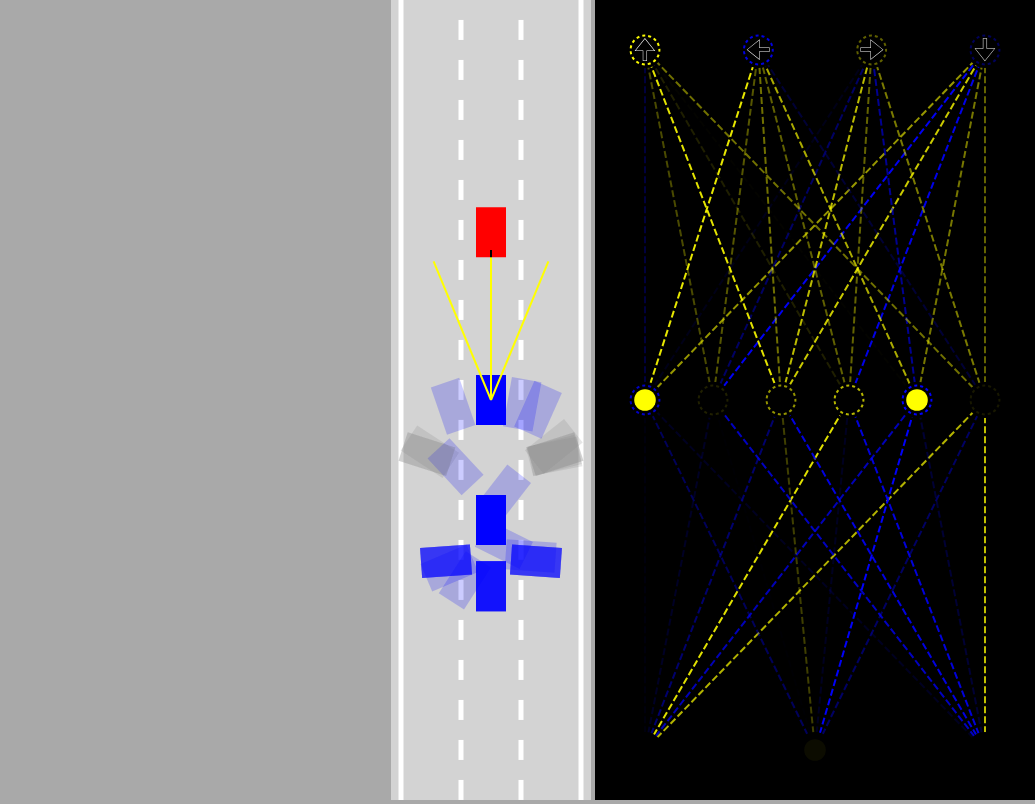
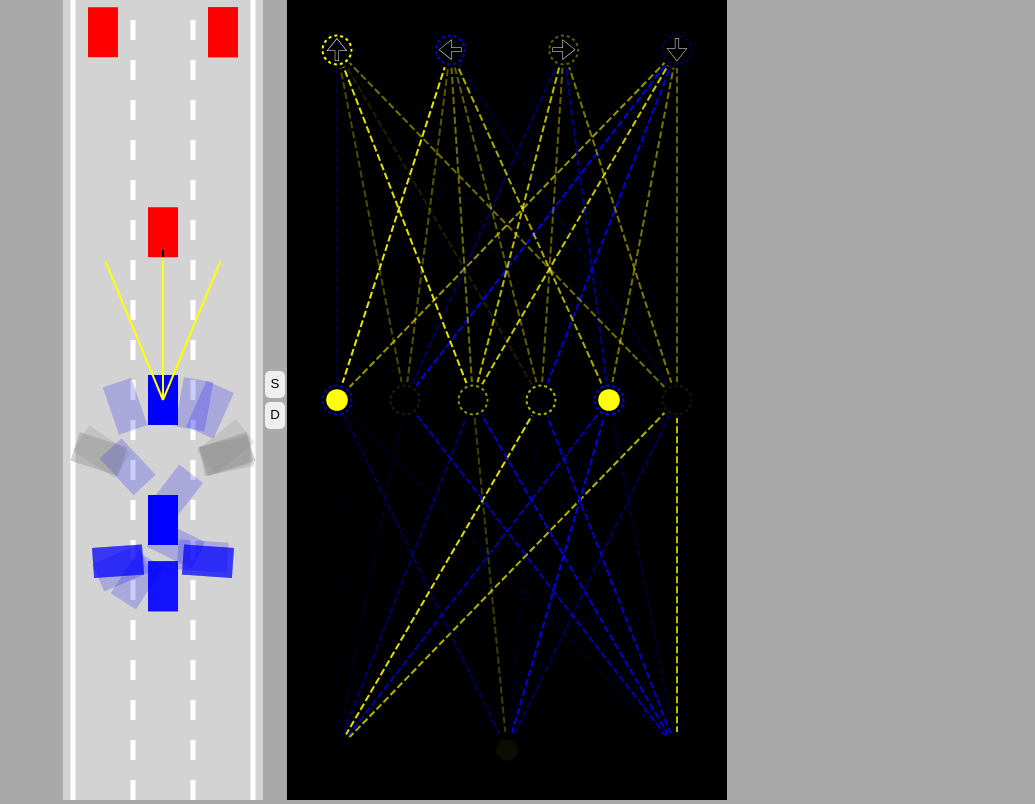
Before and after one commit to imestin/SelfDrivingCar, a plain HTML site: page index.html in a window 1280 px wide. Shown: the whole page, without its empty margins (245-1280 px from the left). Drawn offline with Linux system fonts and the light colour scheme; animation ran at ten frames a second.

Commit message:
Adds mutation

```diff
--- a/index.html
+++ b/index.html
@@ -5,6 +5,10 @@
 </head>
 <body>
   <canvas id="carCanvas"></canvas>
+  <div id="verticalButtons">
+    <button onclick="save()">S</button>
+    <button onclick="discard()">D</button>
+  </div>
   <canvas id="networkCanvas"></canvas>
   <script src="network.js"></script>
   <script src="visualizer.js"></script>
--- a/main.js
+++ b/main.js
@@ -9,11 +9,35 @@ const road = new Road(carCanvas.width/2, carCanvas.width*0.9);
 //const car = new Car(road.getLaneCenter(1), 100, 30, 50, "AI");
 const N = 100;
 const cars = generateCars(N);
+let bestCar = cars[0];
+if (localStorage.getItem("bestBrain")) {
+  //bestCar.brain = JSON.parse(localStorage.getItem("bestBrain"))
+  for(let i = 0; i < cars.length; i++) {
+    cars[i].brain = JSON.parse(localStorage.getItem("bestBrain"));
+    if (i != 0) {
+      NeuralNetwork.mutate(cars[i].brain, 0.1);
+    }
+  }
+}
 const traffic = [
   new Car(road.getLaneCenter(1), -100, 30, 50, "DUMMY", 2),
+  new Car(road.getLaneCenter(0), -300, 30, 50, "DUMMY", 2),
+  new Car(road.getLaneCenter(2), -300, 30, 50, "DUMMY", 2),
+  new Car(road.getLaneCenter(0), -500, 30, 50, "DUMMY", 2),
+  new Car(road.getLaneCenter(1), -500, 30, 50, "DUMMY", 2),
+  new Car(road.getLaneCenter(1), -700, 30, 50, "DUMMY", 2),
+  new Car(road.getLaneCenter(2), -300, 30, 50, "DUMMY", 2),
 ];
 
 animate();
+
+function save() {
+  localStorage.setItem("bestBrain", JSON.stringify(bestCar.brain));
+}
+
+function discard() {
+  localStorage.removeItem("bestBrain")
+}
 
 function generateCars(N) {
   const cars = [];
@@ -32,7 +56,7 @@ function animate(time) {
     cars[i].update(road.borders, traffic);
   }
 
-  const bestCar = cars.find(
+  bestCar = cars.find(
     c => c.y == Math.min(...cars.map(c => c.y))
   );
 
--- a/network.js
+++ b/network.js
@@ -14,6 +14,27 @@ class NeuralNetwork {
       outputs = Level.feedForward(outputs, network.levels[i]);
     }
     return outputs;
+  }
+
+  static mutate(network, amount=1) {
+    network.levels.forEach(level => {
+      for (let i = 0; i < level.biases.length; i++) {
+        level.biases[i] = lerp(
+          level.biases[i],
+          Math.random()*2-1,
+          amount
+        );
+        for (let i = 0; i < level.weights.length; i++) {
+          for (let j = 0; j < level.weights[i].length; j++) {
+            level.weights[i][j] = lerp(
+              level.weights[i][j],
+              Math.random()*2-1,
+              amount
+            );
+          }
+        }
+      }
+    });
   }
 }
 
--- a/style.css
+++ b/style.css
@@ -2,7 +2,9 @@ body {
   margin: 0;
   background-color: darkgrey;
   overflow: hidden;
-  text-align: right;
+  display: flex;
+  justify-content: center;
+  align-items: center;
 }
 
 #carCanvas {
@@ -12,3 +14,19 @@ body {
 #networkCanvas {
   background: black;
 }
+
+#verticalButtons {
+  display: flex;
+  flex-direction: column;
+}
+
+button {
+  border: none;
+  border-radius: 5px;
+  padding: 5px 5px 7px 5px;
+  margin: 2px;
+  cursor: pointer;
+}
+button:hover {
+  background: blue;
+}
```
